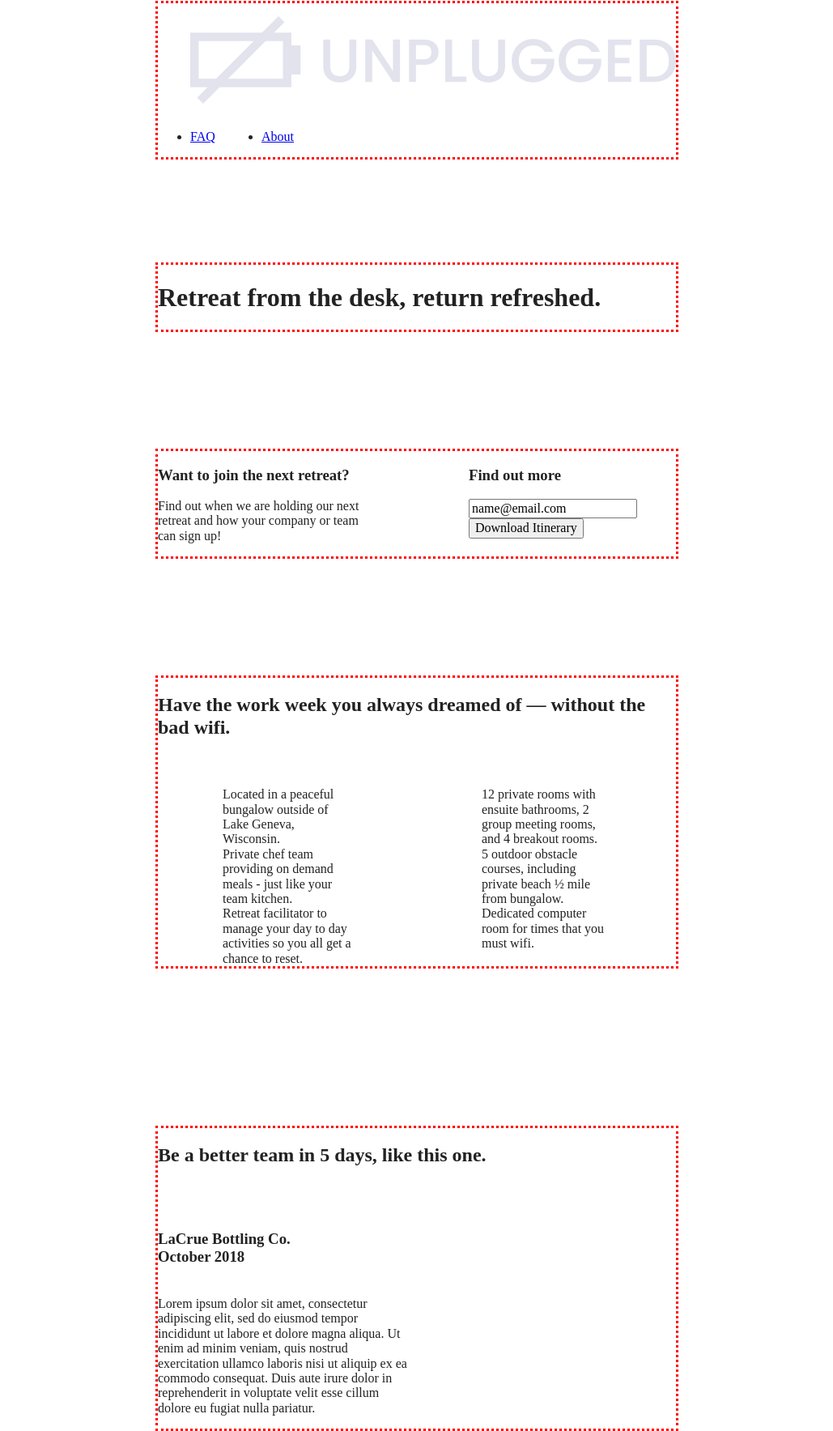
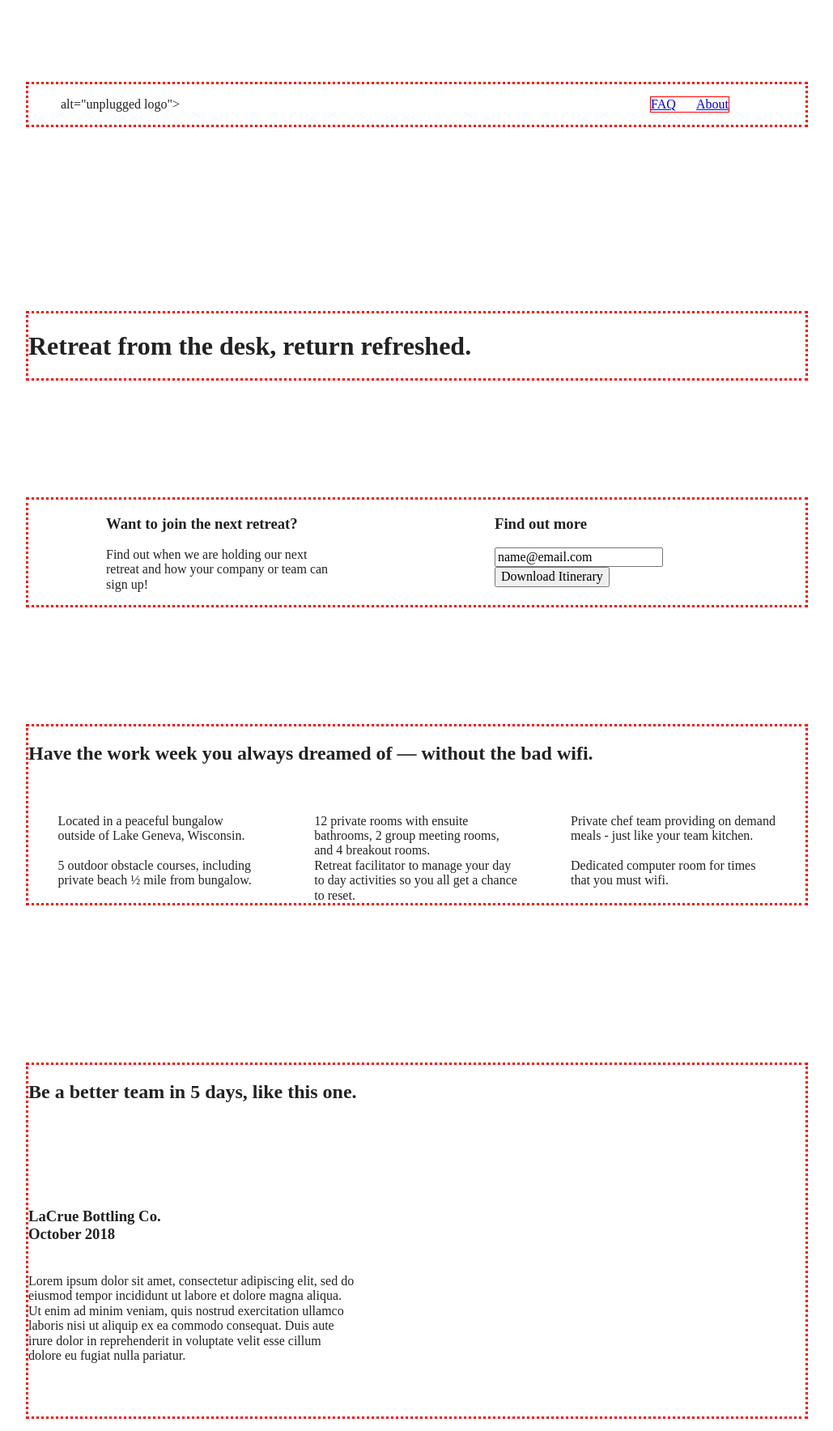
Before and after one commit to JansHans/unplugged-retreat, a website built with Parcel: page index.html in a window 1280 px wide. Shown: the part 29-1796 px from the top of the page at 81% size, without its empty margins (125-1154 px from the left). Built offline with nearby package versions, Linux system fonts and the light colour scheme.

Commit message:
Added css layout for desktop

```diff
--- a/css/main.css
+++ b/css/main.css
@@ -105,7 +105,6 @@ header .content-wrapper {
   justify-content: center;
   align-items: center;
   flex-flow: row wrap;
-  margin: 0;
 }
 
 .header-divider {
@@ -114,14 +113,31 @@ header .content-wrapper {
   margin: 10px 0 20px 0;
 }
 
+header .content-wrapper figure img {
+  width: 30%;
+  display: flex;
+  flex-direction: row;
+  justify-content: flex-start;
+}
+
 header nav {
   width: 60%;
+  display: flex;
+  justify-content: space-between;
 }
 
-header nav ul {
+ul, li {
+  display: inline;
+  margin: 0;
+  padding: 0;
+}
+
+ul {
+  border: 1px solid red;
+  flex: 1;
+  max-width: 50%;
   display: flex;
-  justify-content: space-around;
-  width: 100%;
+  justify-content: space-evenly;
 }
 
 footer {
@@ -348,7 +364,7 @@ contact-content p {
 
 @media only screen and (min-width: 768px) {
   /* Tablet styles here */
-}
+
 
   /* General styles */
   .content-wrapper {
@@ -391,7 +407,8 @@ aside .content-wrapper {
     align-content: flex-start;
   }
 
-aside .content-wrapper .form-description, aside .content-wrapper .form {
+  aside .content-wrapper .form-description,
+  aside .content-wrapper .form {
     margin: 0;
     width: 40%;
   }
@@ -405,13 +422,14 @@ aside .content-wrapper .form-description, aside .content-wrapper .form {
   }
 
   .features .features-item-description {
-  width: 50%;
+    width: 80%;
   }
 
   /* Reviews */
   .reviews article {
     display: flex;
     justify-content: space-between;
+    padding: 50px 0;
   }
 
   .reviews article div {
@@ -462,6 +480,7 @@ About Page
     justify-content: space-between;
     align-items: flex-start;
   }
+
   /* ============================================
 FAQ Page
 =============================================== */
@@ -477,9 +496,66 @@ FAQ Page
   .faq h2 {
     width: 100%;
   }
+}
 
 @media only screen and (min-width: 1200px) {
   /* Desktop styles here */
+
+  /* General styles */
+  .content-wrapper {
+    max-width: 960px;
+  }
+
+  Header header {
+    padding: 15px 0;
+  }
+
+  /* Hero Area */
+  .hero-area h1 {
+    width: 80%;
+  }
+
+  /* Aside */
+  aside .content-wrapper {
+    justify-content: space-around;
+  }
+
+  aside .content-wrapper .form-description,
+  aside .content-wrapper .form {
+    width: 30%;
+  }
+
+  /* Features */
+  .features h2 {
+    width: 90%;
+  }
+
+  .features article {
+    flex-basis: 33%;
+  }
+
+  /* Reviews */
+  .reviews article div {
+    width: 42%;
+  }
+
+  /* ==========================================
+About Page
+============================================ */
+
+  .mission h2,
+  .contact-section .content-wrapper h2 {
+    width: 95%;
+  }
+
+  /* ==========================================
+FAQ Page
+============================================ */
+
+  .faq h2 {
+    width: 100%;
+  }
+
 }
 
 /* ==========================================================================
--- a/index.html
+++ b/index.html
@@ -32,7 +32,7 @@
   <header>
     <div class="content-wrapper">
       <figure>
-        <a href="#"><img src="img/unpluggedlogo.png"
+        <!-- <a href="#"><img src="img/unpluggedlogo.png" -->
             alt="unplugged logo"></a>
       </figure>
       <div class="header-divider"></div>
```
Lines whose indentation alone changed are shown as unchanged.
